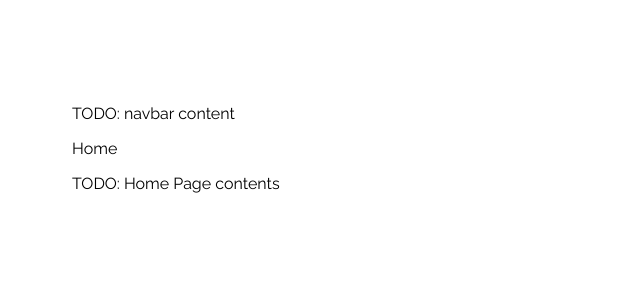
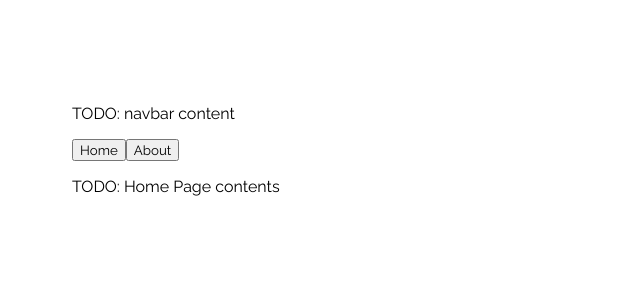
Before and after one commit to ondryice/wildfire-safety, a React (Create React App) app: page / in a window 1280 px wide. Shown: the top 300 px of the page, without its empty margins (0-640 px from the left). Built offline with nearby package versions, Linux system fonts and the light colour scheme.

Commit message:
basic rendering

```diff
--- a/src/assets/components/Navbar/Navbar.js
+++ b/src/assets/components/Navbar/Navbar.js
@@ -1,4 +1,5 @@
 import React from 'react';
+import { NavbarButton } from './NavbarButton';
 
 export class Navbar extends React.Component {
     constructor(props) {
@@ -10,9 +11,12 @@ export class Navbar extends React.Component {
 
         this.sections = [
             {   name:'home-page',
-                content: 'Home',
-                classes: 'navbar-btn-home',
-                onClick: null
+                text: 'Home',
+                content: null
+            },
+            {   name:'about-page',
+                text:'About',
+                content: null
             }
         ];
     }
@@ -29,14 +33,13 @@ export class Navbar extends React.Component {
     renderButtons() {
         return this.sections.map(
             (section, index) => {
+                let props = {};
+                props.selected = this.state.currentPage === section.name;
+                if(index === 0) props.theme = 'NavbarButton-logo';
                 return (
-                    <div
-                        key={'nb-'+index}
-                        className={section.classes}
-                        onClick={section.onClick}
-                    >
-                        <p>{section.content}</p>
-                    </div>
+                    <NavbarButton key={'NavbarButton no. '+index} {...props}>
+                        {section.text}
+                    </NavbarButton>
                 );
             }
         )
--- a/src/assets/components/Navbar/NavbarButton.js
+++ b/src/assets/components/Navbar/NavbarButton.js
@@ -8,7 +8,7 @@ export class NavbarButton extends React.Component {
         this.state = {
             selected: this.props.selected || false,
             onSelect: this.props.onSelect || null,
-            theme: this.props.theme || 'link-btn'
+            theme: this.props.theme || 'navbar-btn'
         };
 
         this.buttonText = this.props.children || '?';
@@ -16,11 +16,9 @@ export class NavbarButton extends React.Component {
 
     render() {
         return (
-            <div className='NavbarButton-container'>
-                <Button>
-                    {this.buttonText}
-                </Button>
-            </div>
+            <Button>
+                {this.buttonText}
+            </Button>
         );
     }
 
```
